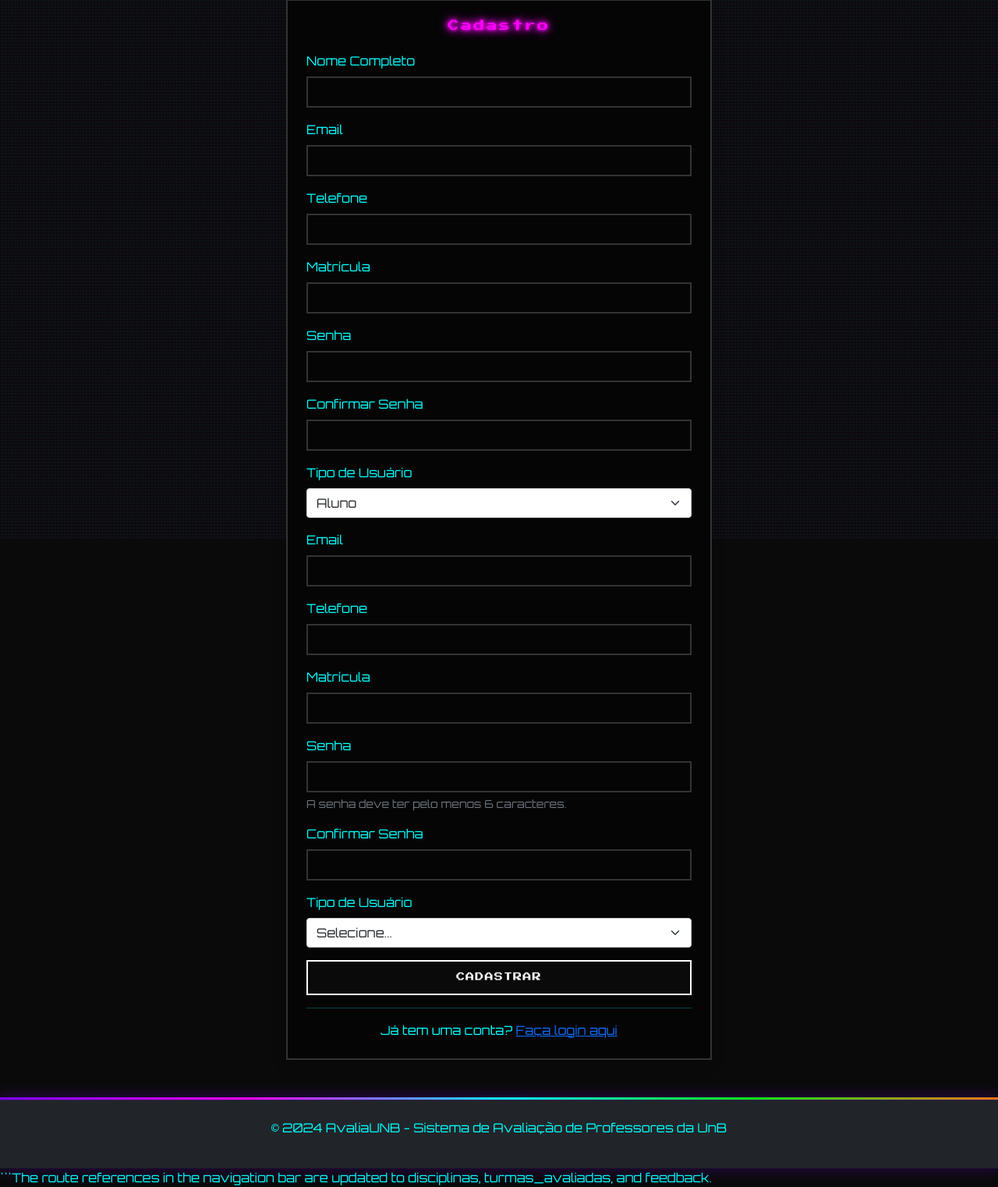
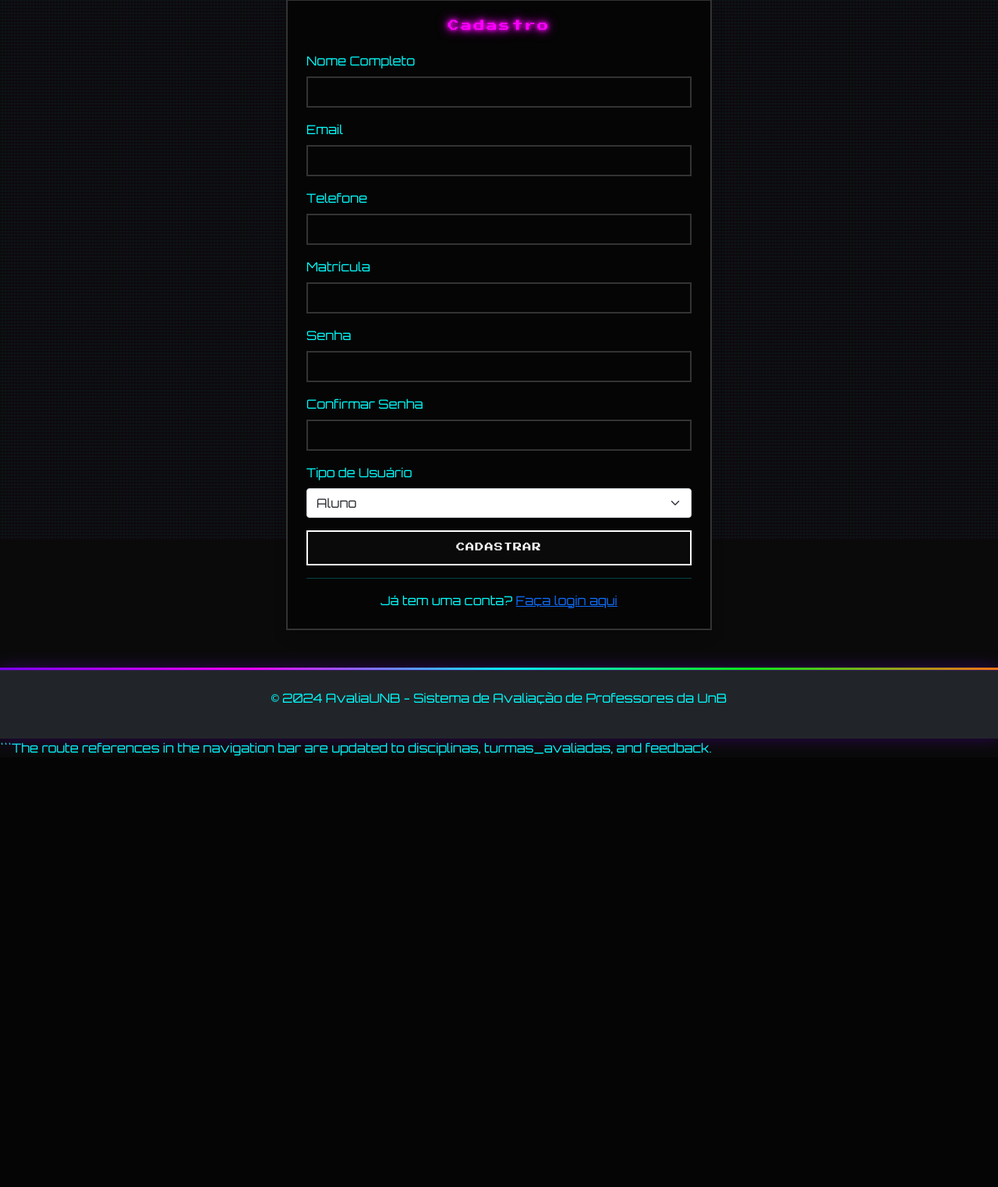
Before and after one commit to leandro-coelhos/AvaliaUNB, a Flask app: template templates/cadastro.html in a window 1280 px wide. Shown: the part 108-1630 px from the top of the page at 78% size. After the commit the page ends 1077 px from the top, so only its background shows below. Run offline with Flask 3, Linux system fonts and the light colour scheme; the template is opened without the code that fills it: values that come from a table or form of the project are taken from there, others are empty; parts of the project's set-up code (start-up, migrations or seed data) failed here and were passed over; some libraries are stand-ins or nearby versions.

Commit message:
Assistant checkpoint: Corrigir campo submit no formulário de cadastro
Assistant generated file changes:
- templates/cadastro.html: Corrigir nome do campo submit e remover código duplicado

---

User prompt:

quando aperto em " cadastre-se" aparedce: jinja2.exceptions.UndefinedError: 'forms.FormularioCadastro object' has no attribute 'submit'

Replit-Commit-Author: Assistant
Replit-Commit-Session-Id: b056209b-5aec-448b-a2a3-ea6db6d0f1d9

```diff
--- a/templates/cadastro.html
+++ b/templates/cadastro.html
@@ -107,39 +107,8 @@
                         </div>
 
                         <div class="d-grid">
-                            {{ form.submit(class="btn btn-success btn-lg") }}
+                            {{ form.enviar(class="btn btn-success btn-lg") }}
                         </div>
-                    </form>
-                        <div class="mb-3">
-                            <label for="email" class="form-label">Email</label>
-                            <input type="email" class="form-control" id="email" name="email" required>
-                        </div>
-                        <div class="mb-3">
-                            <label for="telefone" class="form-label">Telefone</label>
-                            <input type="text" class="form-control" id="telefone" name="telefone" required>
-                        </div>
-                        <div class="mb-3">
-                            <label for="matricula" class="form-label">Matrícula</label>
-                            <input type="text" class="form-control" id="matricula" name="matricula" required>
-                        </div>
-                        <div class="mb-3">
-                            <label for="senha" class="form-label">Senha</label>
-                            <input type="password" class="form-control" id="senha" name="senha" required minlength="6">
-                            <div class="form-text">A senha deve ter pelo menos 6 caracteres.</div>
-                        </div>
-                        <div class="mb-3">
-                            <label for="confirmar_senha" class="form-label">Confirmar Senha</label>
-                            <input type="password" class="form-control" id="confirmar_senha" name="confirmar_senha" required>
-                        </div>
-                        <div class="mb-3">
-                            <label for="tipo_usuario" class="form-label">Tipo de Usuário</label>
-                            <select class="form-select" id="tipo_usuario" name="tipo_usuario" required>
-                                <option value="">Selecione...</option>
-                                <option value="1">Aluno</option>
-                                <option value="2">Administrador</option>
-                            </select>
-                        </div>
-                        <button type="submit" class="btn btn-success w-100">Cadastrar</button>
                     </form>
                     <hr>
                     <p class="text-center mb-0">
```
